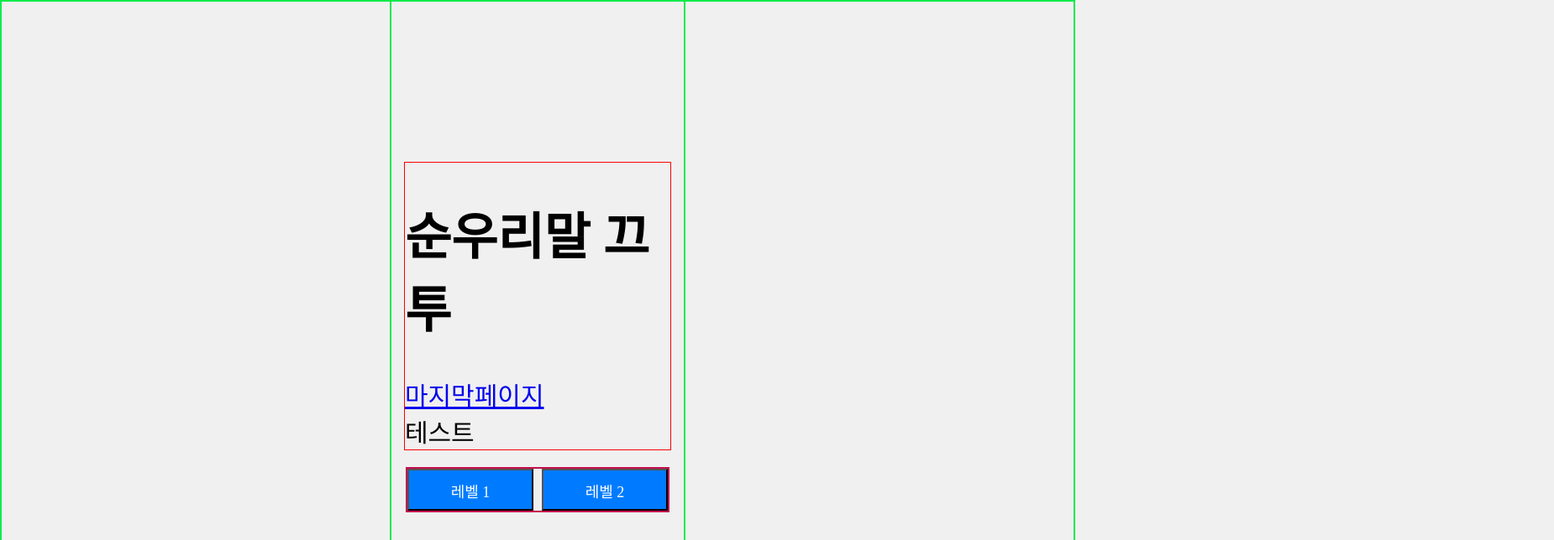
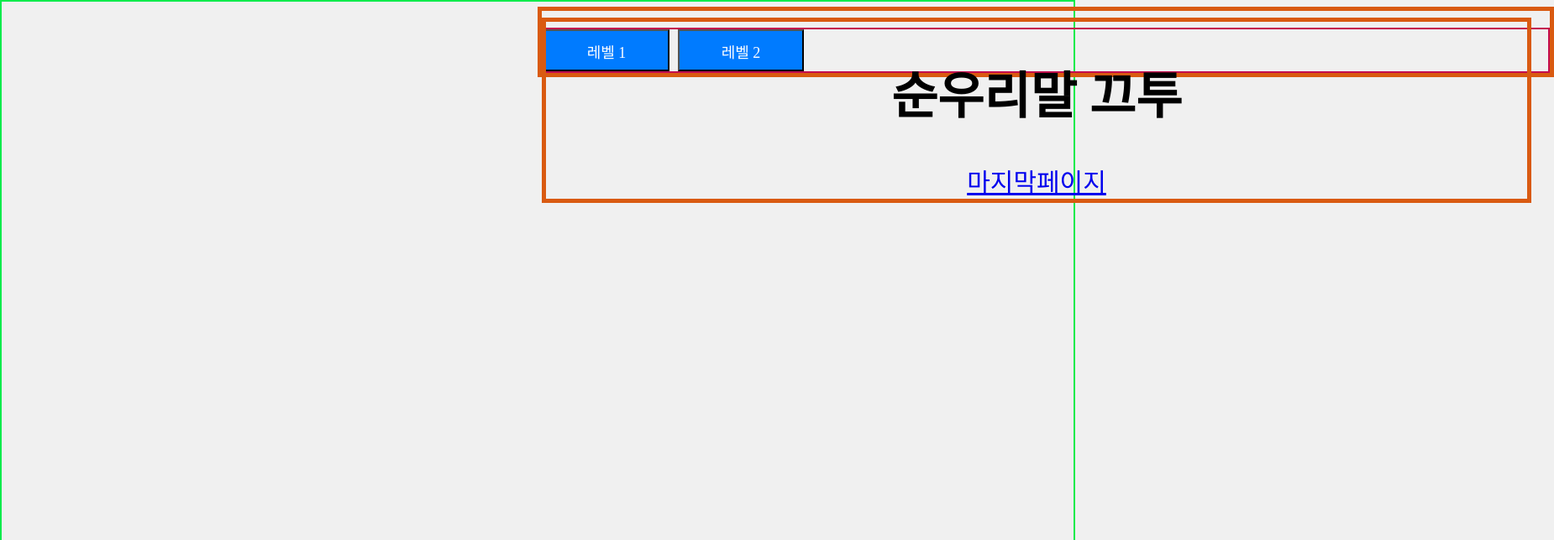
Before and after one commit to mnyu123/HiKo, a React (Create React App) app: page / in a window 1280 px wide. Shown: the top 644 px of the page at 84% size, 1850 px wide, since content can reach past the window. Built offline with nearby package versions, Linux system fonts and the light colour scheme; a web font is replaced by a local one.

Commit message:
선생님 수정 1차 + 두번째 페이지 css 일부 수정

```diff
--- a/src/App.js
+++ b/src/App.js
@@ -1,26 +1,24 @@
 import "./App.css";
 import { Route, Routes } from "react-router-dom";
+
+import First from "./pages/First";
+import Second from "./pages/Second";
 import End from "./pages/End";
-import Header from "./common/header";
-import Button from "./common/button";
-import Second from "./pages/Second";
+import Button from "./common/Button";
 
 function App() {
   return (
-    <body>
-      {/* Header 컴포넌트는 왼쪽 상단위 로고 , ?버튼 존재할것. */}
-      <Header />
-      {/* 헤더 + 게임 시작 버튼이 있는 컴포넌트 */}
-      <Button />
-      {/* 페이지 이동 : react-router-dom */}
+    <>
+
+      {/* 1. body 요소는 컴포넌트 안에 사용하지 않습니다. public>index.html의 body에 랜더딩 되기 때문입니다. */}
+      {/* 2. Routes 외부에 작성되는 컨포넌트는 모든 페이지마다 노출되는 부분입니다. 페이지 전환 시 안보이게 처리하고 싶다면 route를 분리해서 작성해 보세요*/}
+      {/* 3. flow 를 이해할 있는 wireframe이나 ppr를 활용해 storybord를 함께 보여주시면 의도를 정확하게 파악할 수 있을 것 같습니다~  */}
       <Routes>
-        {/* end는 마지막 페이지로 이동 */}
-
+        <Route path="/" element={<First />} />
         <Route path="/end" element={<End />} />
         <Route path="/second" element={<Second />} />
       </Routes>
-
-    </body>
+    </>
   );
 }
 
--- a/src/common/header.js
+++ b/src/common/header.js
@@ -1,6 +1,6 @@
 import { Link } from "react-router-dom";
 import "../css/header.css";
-import Button from "./button";
+import Button from "./Button";
 // 여기 컴포넌트에는 왼쪽 상단으로 프로젝트 이름, ?버튼이 존재할것.
 export default function Header() {
   return (
@@ -11,7 +11,6 @@ export default function Header() {
       <nav>
         <Link to="/end">마지막페이지</Link>
       </nav>
-      <div>테스트</div>
     </header>
   );
 }
--- a/src/css/header.css
+++ b/src/css/header.css
@@ -1,6 +1,10 @@
 .mw {
     max-width: 1200px;
     width: calc(100% - 2rem);
-    margin: 0;
-    border: 1px solid red;
+    margin: 30;
+    border: 5px solid rgb(217, 90, 17);
+    align-items: center;
+    text-align: center;
+    position: absolute;
+    top : 8px;
   }
--- a/src/pages/End.js
+++ b/src/pages/End.js
@@ -1,3 +1,4 @@
+import React from "react";
 import "../css/end.css";
 import { Link } from "react-router-dom";
 
--- /dev/null
+++ b/src/pages/First.js
@@ -0,0 +1,11 @@
+import Header from "../common/Header";
+import Button from "../common/Button";
+
+export default function Frist() {
+  return (
+    <div className="mw">
+      <Header />
+      <Button />
+    </div>
+  );
+}
--- a/src/pages/Second.js
+++ b/src/pages/Second.js
@@ -1,9 +1,13 @@
+import React from "react";
 import { Link } from "react-router-dom";
+import Header from "../common/Header";
 
 export default function Second() {
   console.log("리액트 컴포넌트가 잘 연결되었습니다.");
+
   return (
     <body>
+      <Header />
       <h1>두번째 문제나오는 페이지</h1>
       <Link to="/">첫페이지 이동</Link>
     </body>
```
